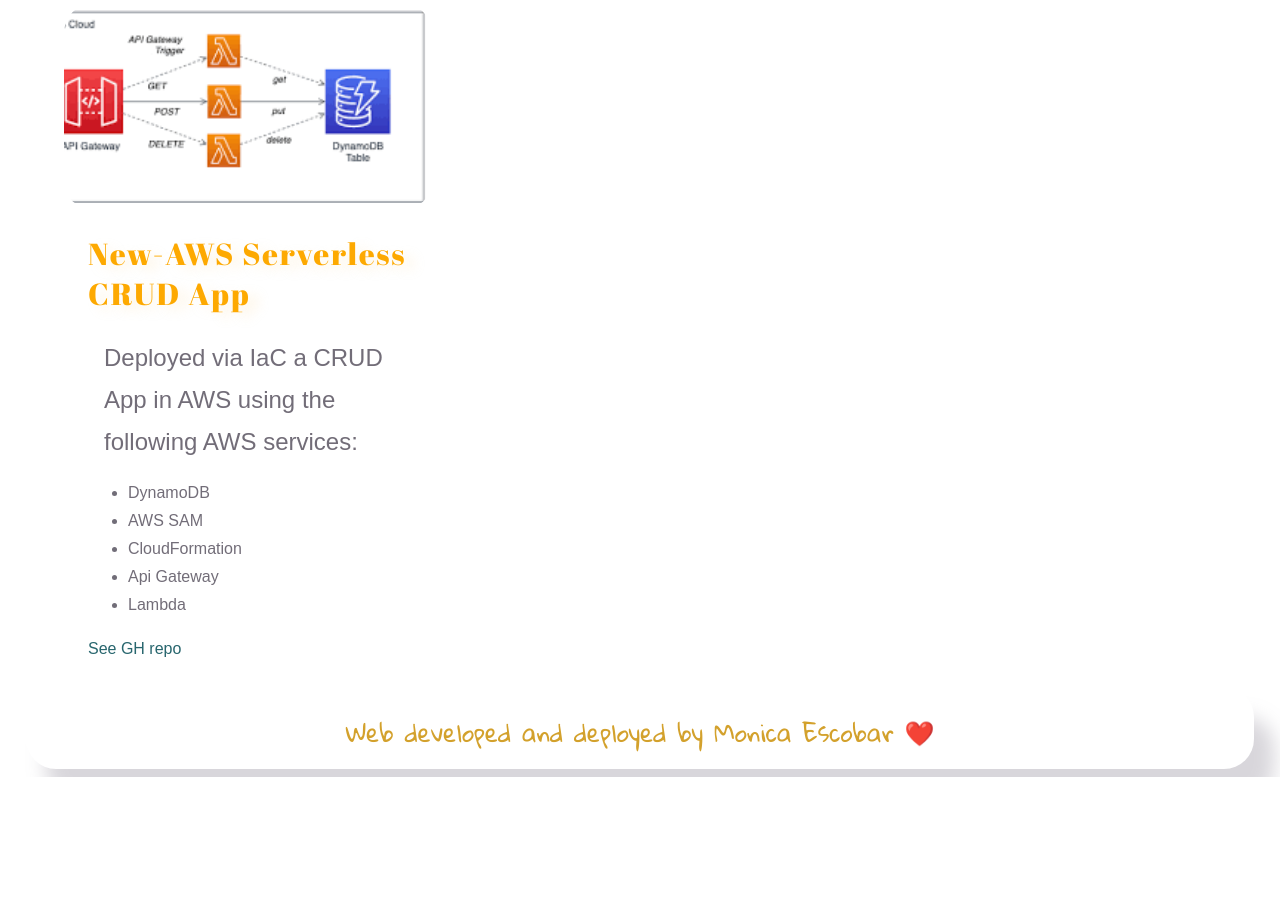
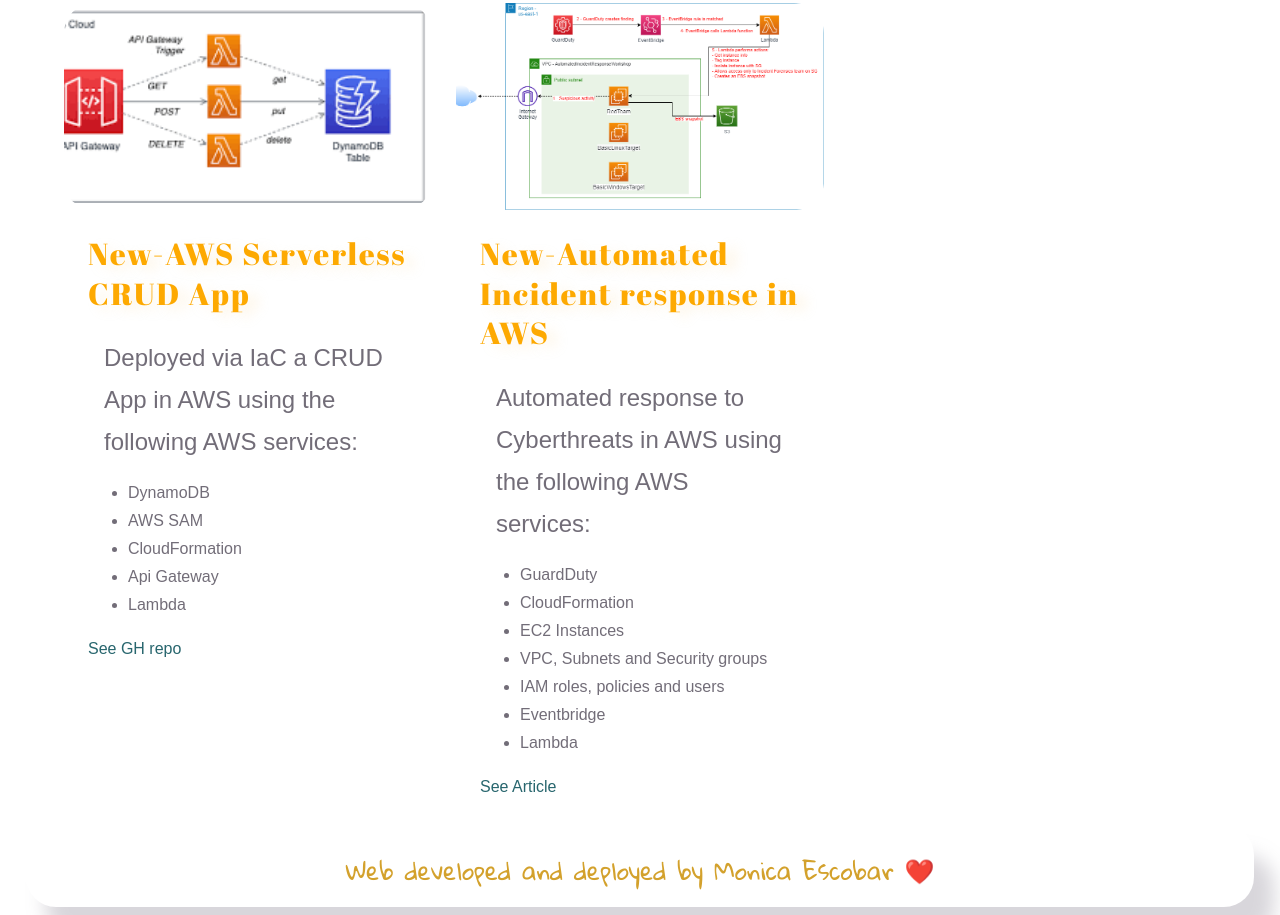
Before and after one commit to Thetechyteacher/Portfolio, a plain HTML site: page index.html in a window 1280 px wide. Shown: the part 3223-4138 px from the top of the page. Before the commit the page ends 4000 px from the top, so only its background shows below. Drawn offline with Linux system fonts and the light colour scheme; a script that the page names is missing; a web font is replaced by a local one.

Commit message:
added new project

```diff
--- a/index.html
+++ b/index.html
@@ -164,6 +164,36 @@
         </div>
       </div>
     </article>
+
+    <article >
+      <div class="articlewrapper">
+        <figure>
+          <img src="./Architecture.png" alt="" class="ProjectImg"/>
+        </figure>
+        <div class="article-body">
+          <h2>New-Automated Incident response in AWS</h2>
+          <p>
+            Automated response to Cyberthreats in AWS using the following AWS services:
+          </p>
+            <ul>
+              <li>GuardDuty</li>
+              <li>CloudFormation</li>
+              <li>EC2 Instances</li>
+              <li>VPC, Subnets and Security groups</li>
+              <li>IAM roles, policies and users</li>
+              <li>Eventbridge</li>
+              <li>Lambda</li>
+            </ul>
+          <a href="https://dev.to/monica_escobar/set-up-an-automated-incident-management-response-using-aws-mp6" class="See article">
+            See Article
+            <svg xmlns="http://www.w3.org/2000/svg" class="icon" viewBox="0 0 20 20" fill="currentColor">
+              <path fill-rule="evenodd" d="M12.293 5.293a1 1 0 011.414 0l4 4a1 1 0 010 1.414l-4 4a1 1 0 01-1.414-1.414L14.586 11H3a1 1 0 110-2h11.586l-2.293-2.293a1 1 0 010-1.414z" clip-rule="evenodd" />
+            </svg>
+          </a>
+
+        </div>
+      </div>
+    </article>
   </section>
 </div>
 <script src="https://d2qpkilgew073w.cloudfront.net/lex-web-ui-loader.min.js"></script>
```
Also changed, not shown: Architecture.png (added).
